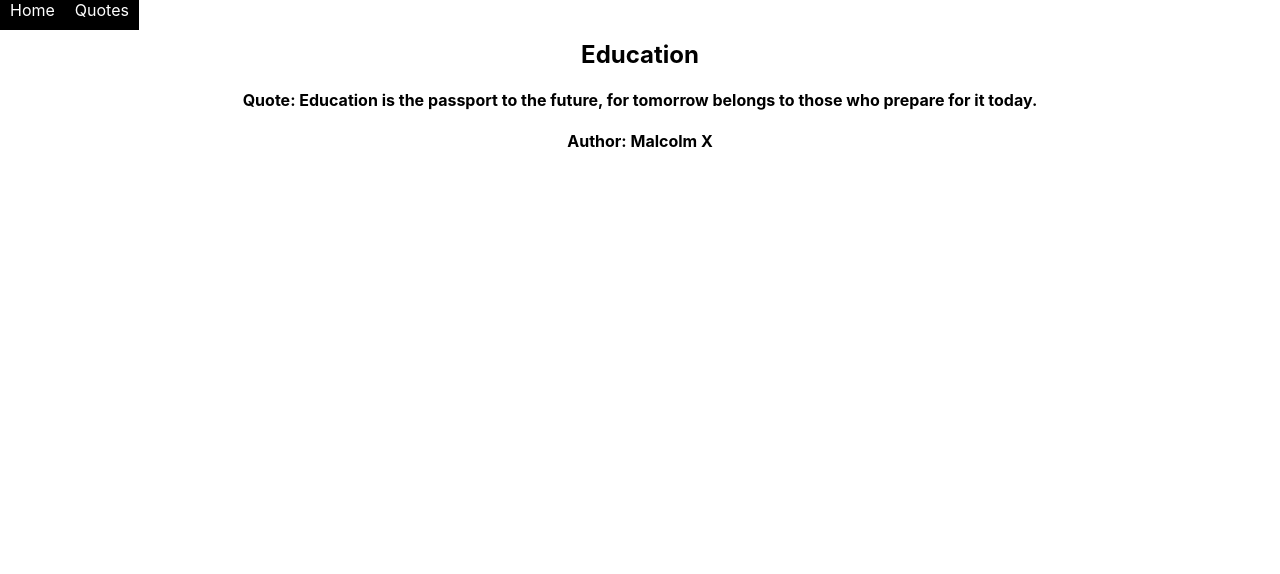
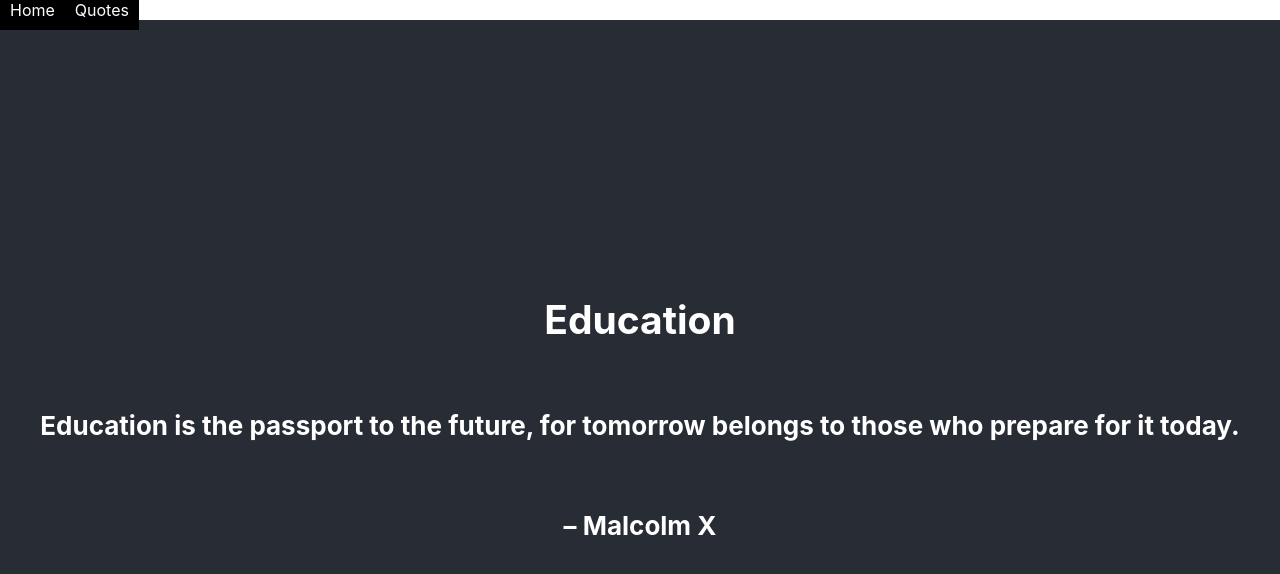
Before and after one commit to biancancanal/motivational-quotes-app, a React (Create React App) app: page /quotes/1 in a window 1280 px wide. Shown: the top 574 px of the page. Built offline with nearby package versions, Linux system fonts and the light colour scheme; data requests are answered from the project's data file.

Commit message:
Finish adding all CSS

```diff
--- a/src/containers/NewQuote.js
+++ b/src/containers/NewQuote.js
@@ -31,7 +31,7 @@
 
     render() {
         return (
-            <div>
+            <div className="App-header">
                 <form onSubmit={this.handleSubmit}>
                     <h1>Add A New Quote!</h1>
                     <label>Key Words:</label><br/>
--- a/src/containers/QuoteDetails.js
+++ b/src/containers/QuoteDetails.js
@@ -21,10 +21,10 @@
     }
     render() {
         return (
-            <div>
+            <div className="App-header">
                 <h2>{this.state.fullQuote.keyword}</h2>
-                <h4>Quote: {this.state.fullQuote.quote}</h4>
-                <h4>Author: {this.state.fullQuote.author}</h4>
+                <h4>{this.state.fullQuote.quote}</h4>
+                <h4> – {this.state.fullQuote.author}</h4>
             </div>
         )
     }
```
